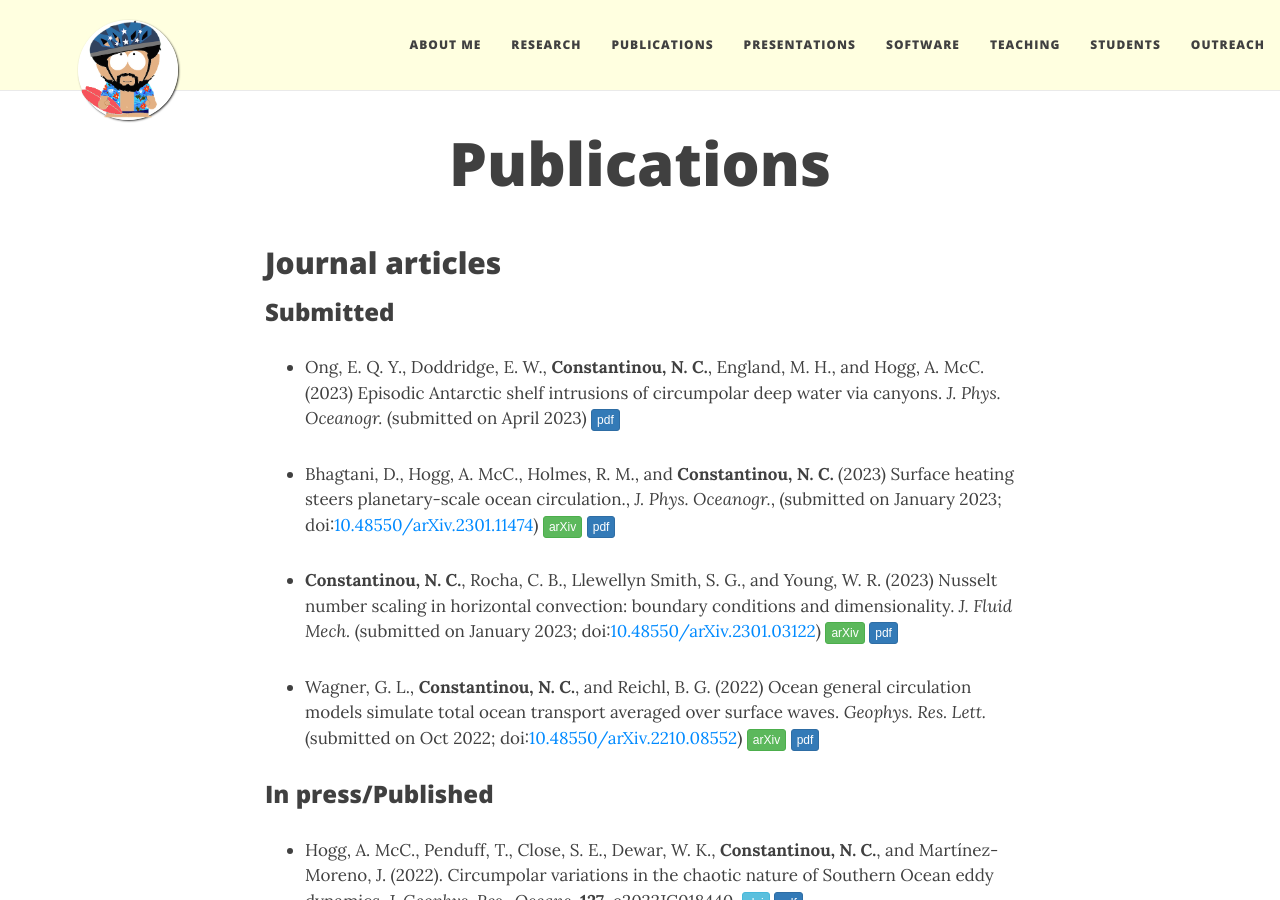
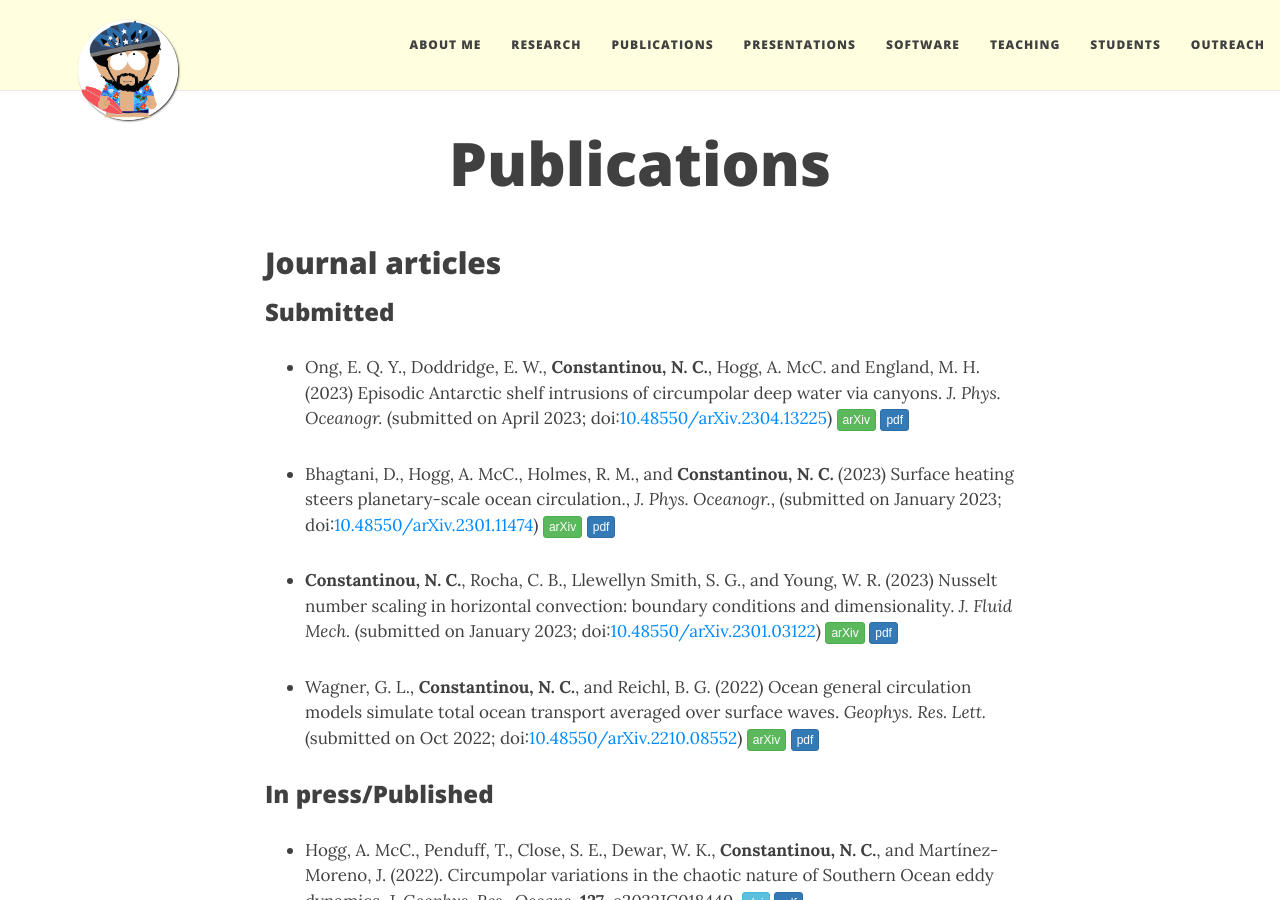
Before and after one commit to navidcy/navidcy.github.io, a Jekyll site: the page built from publications.md, in a window 1280 px wide and 900 px high. Built offline with Jekyll 4.4.1, drawn with Linux system fonts in a browser that asks for light colours; nearby versions of some CDN libraries; comment, search, counter and statistics services are not loaded.

Commit message:
add ASC arxiv

```diff
--- a/publications.md
+++ b/publications.md
@@ -9,7 +9,7 @@ title: Publications
 
 ### Submitted
 
-- Ong, E. Q. Y., Doddridge, E. W., **Constantinou, N. C.**, England, M. H., and Hogg, A. McC. (2023) Episodic Antarctic shelf intrusions of circumpolar deep water via canyons. _J. Phys. Oceanogr._ (submitted on April 2023)  [<span class="btn btn-primary btn-xs{{end}}" style="font-family:sans-serif;">pdf</span>][ascintrusions]
+- Ong, E. Q. Y., Doddridge, E. W., **Constantinou, N. C.**, Hogg, A. McC. and England, M. H. (2023) Episodic Antarctic shelf intrusions of circumpolar deep water via canyons. _J. Phys. Oceanogr._ (submitted on April 2023; doi:[10.48550/arXiv.2304.13225](https://doi.org/10.48550/arXiv.2304.13225){:target="_blank"}) [<span class="btn btn-success btn-xs{{end}}" style="font-family:sans-serif;">arXiv</span>][arXiv:2304.13225]{:target="_blank"} [<span class="btn btn-primary btn-xs{{end}}" style="font-family:sans-serif;">pdf</span>][ascintrusions]
 
 
 - Bhagtani, D., Hogg, A. McC., Holmes, R. M., and **Constantinou, N. C.** (2023) Surface heating steers planetary-scale ocean circulation., _J. Phys. Oceanogr._, (submitted on January 2023; doi:[10.48550/arXiv.2301.11474](https://doi.org/10.48550/arXiv.2301.11474){:target="_blank"}) [<span class="btn btn-success btn-xs{{end}}" style="font-family:sans-serif;">arXiv</span>][arXiv:2301.11474]{:target="_blank"} [<span class="btn btn-primary btn-xs{{end}}" style="font-family:sans-serif;">pdf</span>][buoyancygyres]
@@ -234,6 +234,7 @@ Selection of press coverage: [<span class="btn btn-default btn-xs{{end}}" style=
 [arXiv:2212.12086]: http://arxiv.org/abs/2212.12086
 [arXiv:2301.03122]: http://arxiv.org/abs/2301.03122
 [arXiv:2301.11474]: http://arxiv.org/abs/2301.11474
+[arXiv:2304.13225]: http://arxiv.org/abs/2304.13225
 
 [twolayer-mom6-movie]: https://vimeo.com/342848501
 
```
